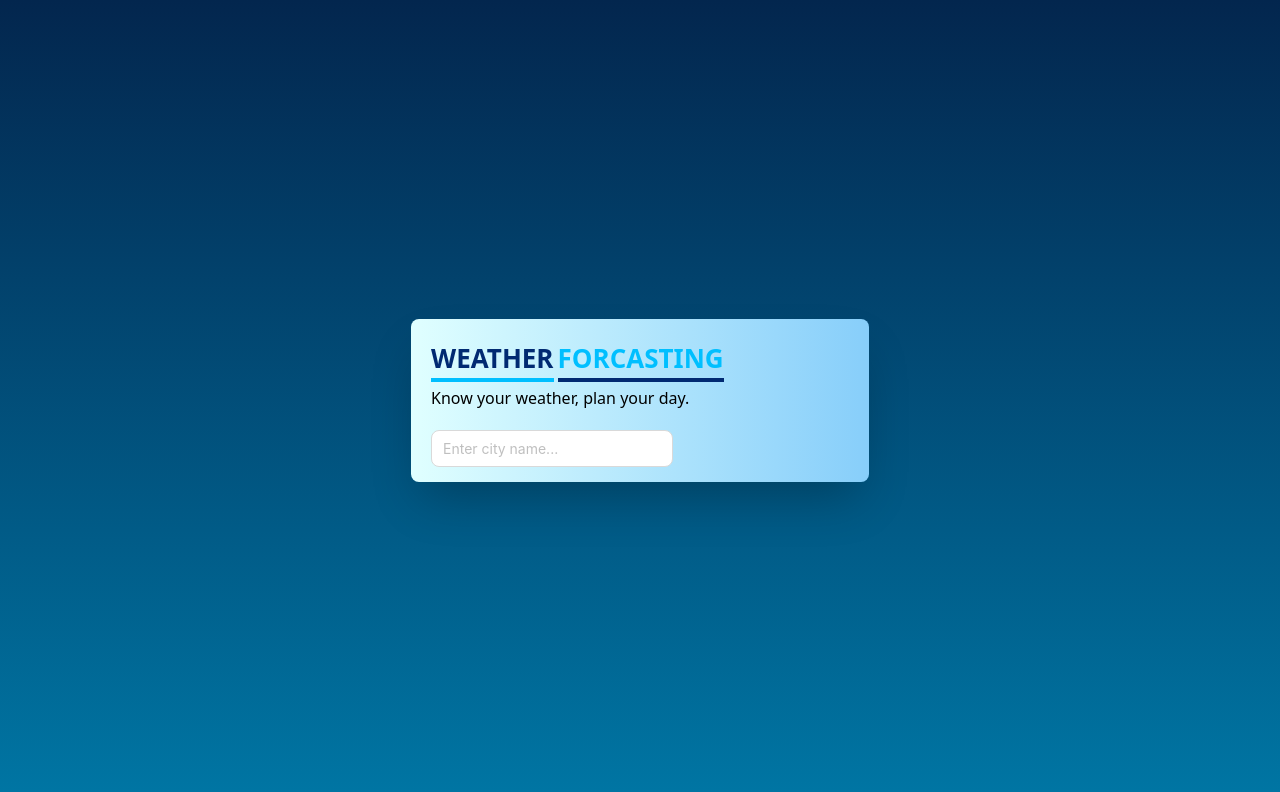
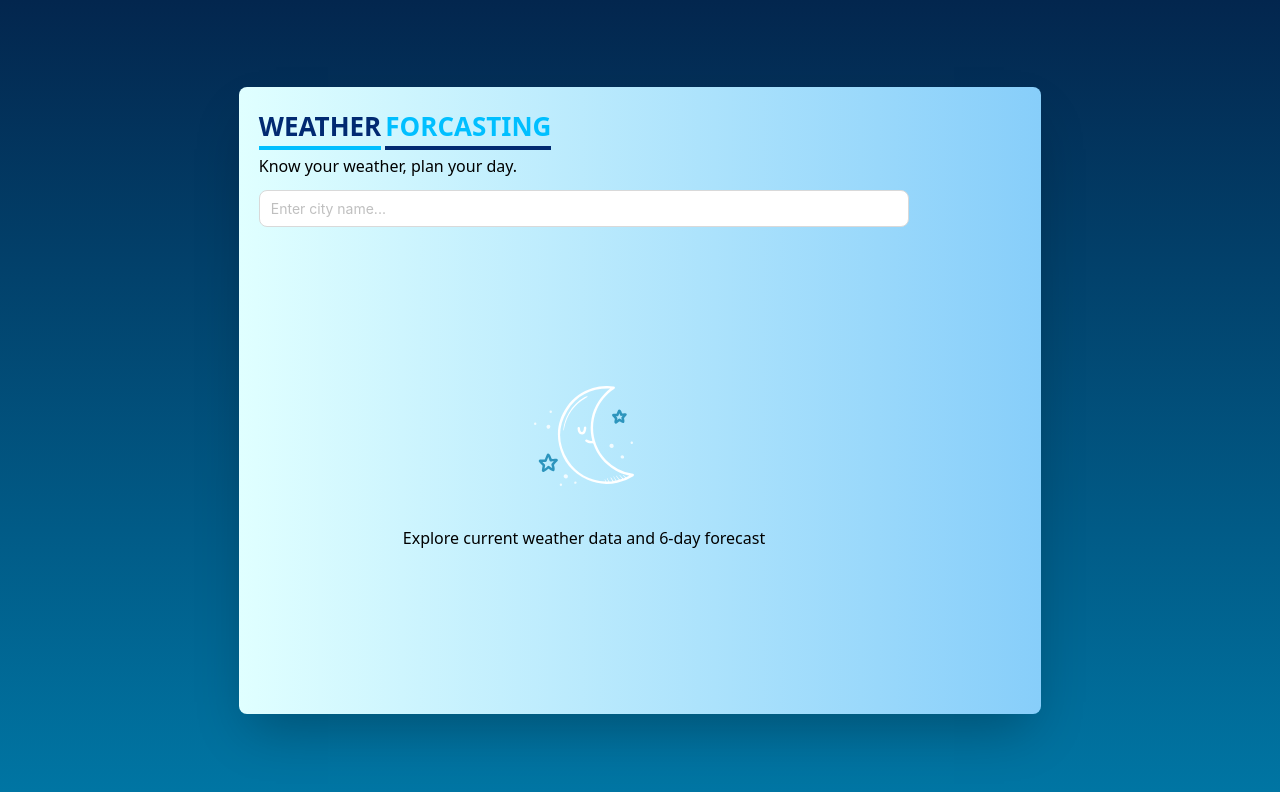
Before and after one commit to DemuduSwamy/weather-dashboard, a React (Create React App) app: page / in a window 1280 px wide. Shown: the top 792 px of the page. Built offline with nearby package versions, Linux system fonts and the light colour scheme.

Commit message:
UI improvements

```diff
--- a/src/App.js
+++ b/src/App.js
@@ -8,10 +8,12 @@ import TodayForcastList from "./components/todayForcastList";
 import WeeklyForcastList from "./components/weeklyForcastList";
 import { ALL_DESCRIPTIONS } from "./utilities/DateConstants";
 import { transformDateFormat } from "./utilities/DatetimeUtils";
+import SplashIcon from "./assets/splash-icon.svg";
 import {
   getTodayForecastWeather,
   getWeekForecastWeather,
 } from "./utilities/dataUtils";
+import { Image } from "antd";
 
 function App() {
   const [todayWeather, setTodayWeather] = useState(null);
@@ -19,11 +21,12 @@ function App() {
   const [weekForecast, setWeekForecast] = useState(null);
   const [isLoading, setIsLoading] = useState(false);
   const [error, setError] = useState(false);
+
   const handleSearchChange = (enteredData) => {
-    searchHAndler({ enteredData });
+    searchHandler({ enteredData });
   };
 
-  const searchHAndler = async ({ enteredData }) => {
+  const searchHandler = async ({ enteredData }) => {
     const [latitude, longitude] = enteredData.value.split(" ");
 
     const currentDate = transformDateFormat();
@@ -55,8 +58,8 @@ function App() {
   };
 
   return (
-    <div className="bg-gradient-to-b from-[#03264E] to-[#0076A4] flex flex-col w-full h-screen py-10 justify-center items-center">
-      <div className="bg-gradient-to-l from-[#87CEFA] to-[#E0FFFF] p-5 shadow-2xl rounded-lg  flex flex-col gap-5 w-fit">
+    <div className="bg-gradient-to-b from-[#03264E] to-[#0076A4] flex flex-col w-full h-screen justify-center items-center">
+      <div className="bg-gradient-to-l from-[#87CEFA] to-[#E0FFFF] p-5 m-10 shadow-2xl rounded-lg flex flex-col w-fit">
         <div className="flex flex-col gap-1">
           <div className="flex gap-1">
             <p className="font-bold text-[26px] text-heading border-b-4 border-b-content">
@@ -68,10 +71,10 @@ function App() {
           </div>
           <p>Know your weather, plan your day.</p>
         </div>
-        <div className="flex gap-44 ">
-          <div className="flex flex-col gap-7">
+        <div className="flex gap-28 pt-3">
+          <div className="flex flex-col gap-5">
             <SearchBar onSearchChange={handleSearchChange} />
-            {todayWeather && (
+            {todayWeather ? (
               <>
                 <CurrentWeatherItem
                   city={todayWeather.city}
@@ -90,16 +93,31 @@ function App() {
                   <TodayForcastList todayForcast={todayForecast} />
                 )}
               </>
+            ) : (
+              <div className="flex flex-col gap-10 p-36 justify-center items-center ">
+                <Image
+                  width={100}
+                  height={100}
+                  src={SplashIcon}
+                  alt="title"
+                  preview={false}
+                />
+                <p>Explore current weather data and 6-day forecast</p>
+              </div>
             )}
           </div>
           <div>
             {weekForecast && (
               <div>
-                <p className="font-bold text-[18px] mb-3 text-heading">
+                <p className="font-bold mb-4 text-[18px] text-heading">
                   WEEKLY FORECAST
                 </p>
                 {weekForecast.list.map((item, index) => (
-                  <WeeklyForcastList weatherData={item} index={index} />
+                  <WeeklyForcastList
+                    key={index}
+                    weatherData={item}
+                    index={index}
+                  />
                 ))}
               </div>
             )}
--- a/src/components/weeklyForcastList.js
+++ b/src/components/weeklyForcastList.js
@@ -11,7 +11,7 @@ const WeeklyForcastList = ({ weatherData, index }) => {
       { value: forecastDays[index], type: "date" },
       {
         value: (
-          <div className="flex items-center  gap-2">
+          <div className="flex items-center justify-center gap-2">
             <Image
               width={32}
               src={weatherIcon(weatherData.icon)}
@@ -37,7 +37,7 @@ const WeeklyForcastList = ({ weatherData, index }) => {
   ];
 
   return (
-    <div className="flex justify-between items-center shadow-xl rounded-lg bg-white p-3 gap-24">
+    <div className="flex justify-between items-center shadow-xl rounded-lg bg-white p-2 gap-20">
       {conditions.map((group, groupIndex) => (
         <div key={groupIndex} className="flex flex-col gap-2">
           {group.map((condition, conditionIndex) => (
```
